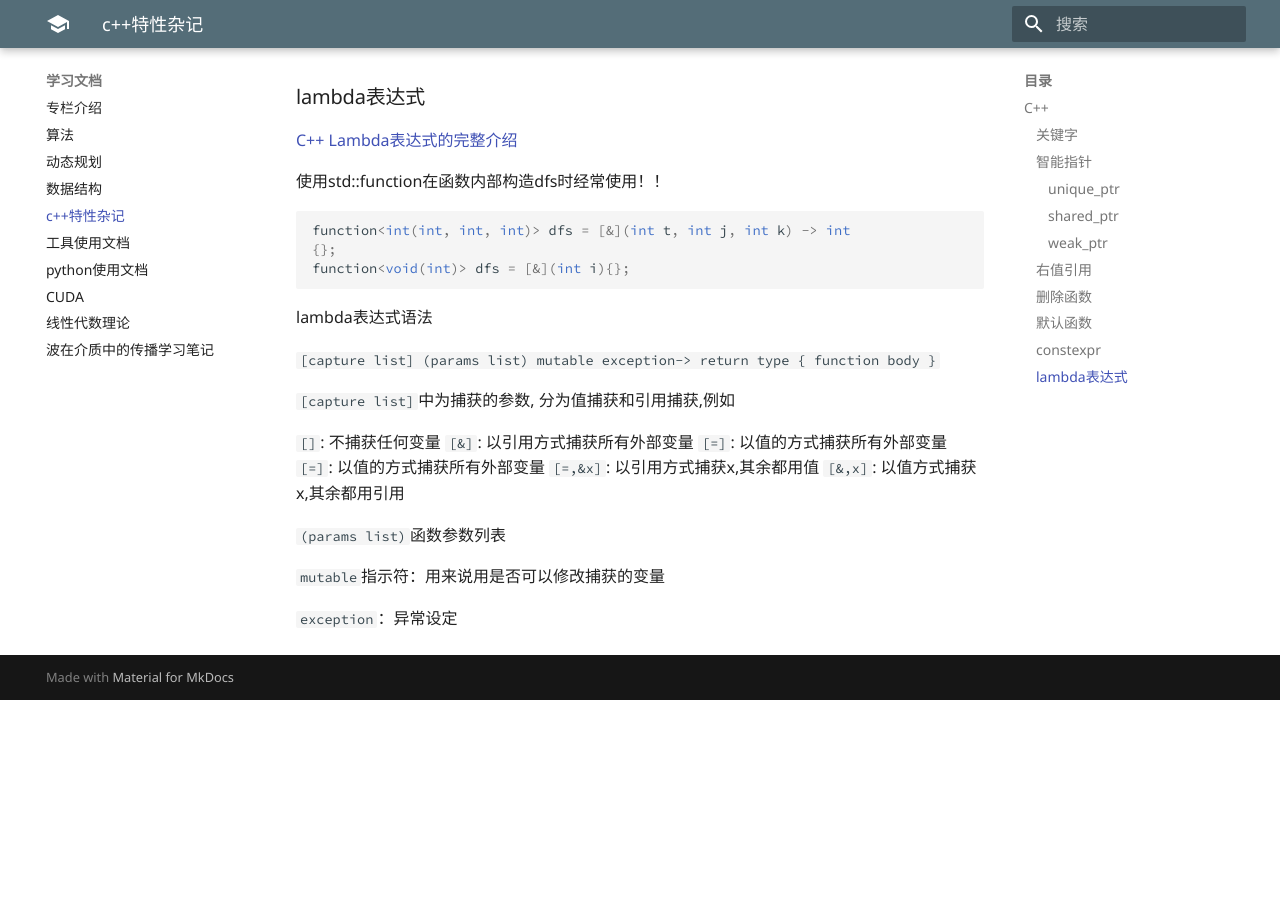
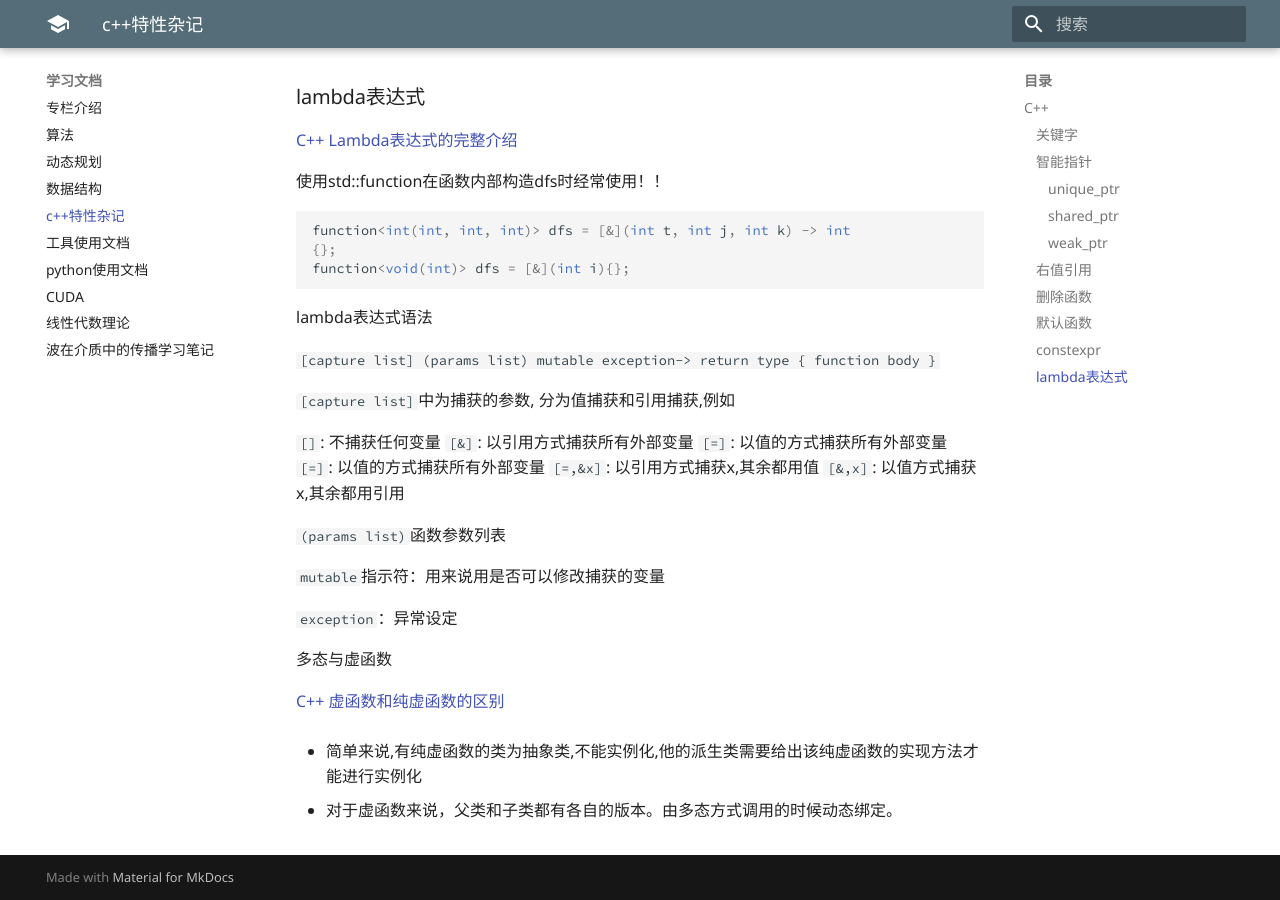
Before and after one commit to pesionzhao/pesionzhao.github.io, an MkDocs documentation site: the page built from docs/Learning/c++11.md, in a window 1280 px wide and 900 px high, scrolled down 2754 px. Built offline with MkDocs 1.6.1 and Material for MkDocs 9.7.7, drawn with Linux system fonts in a browser that asks for light colours; comment, search, counter and statistics services are not loaded; old or Windows-style settings are respelled for this version of MkDocs; before the commit the page ends 3454 px from its top, so only the background shows below that.

Commit message:
home update

```diff
--- a/docs/Learning/c++11.md
+++ b/docs/Learning/c++11.md
@@ -115,3 +115,11 @@ lambda表达式语法
 `mutable`指示符：用来说用是否可以修改捕获的变量
 
 `exception`：异常设定
+
+多态与虚函数
+
+[C++ 虚函数和纯虚函数的区别](https://www.runoob.com/w3cnote/cpp-virtual-functions.html)
+
+- 简单来说,有纯虚函数的类为抽象类,不能实例化,他的派生类需要给出该纯虚函数的实现方法才能进行实例化
+
+- 对于虚函数来说，父类和子类都有各自的版本。由多态方式调用的时候动态绑定。
```
Also changed, not shown: docs/LLM.c详解/microGrad.md (added, +7 -0 lines), docs/Learning/CUDA.md (+24 -0 lines), docs/Learning/ToolDoc.md (+4 -0 lines).
